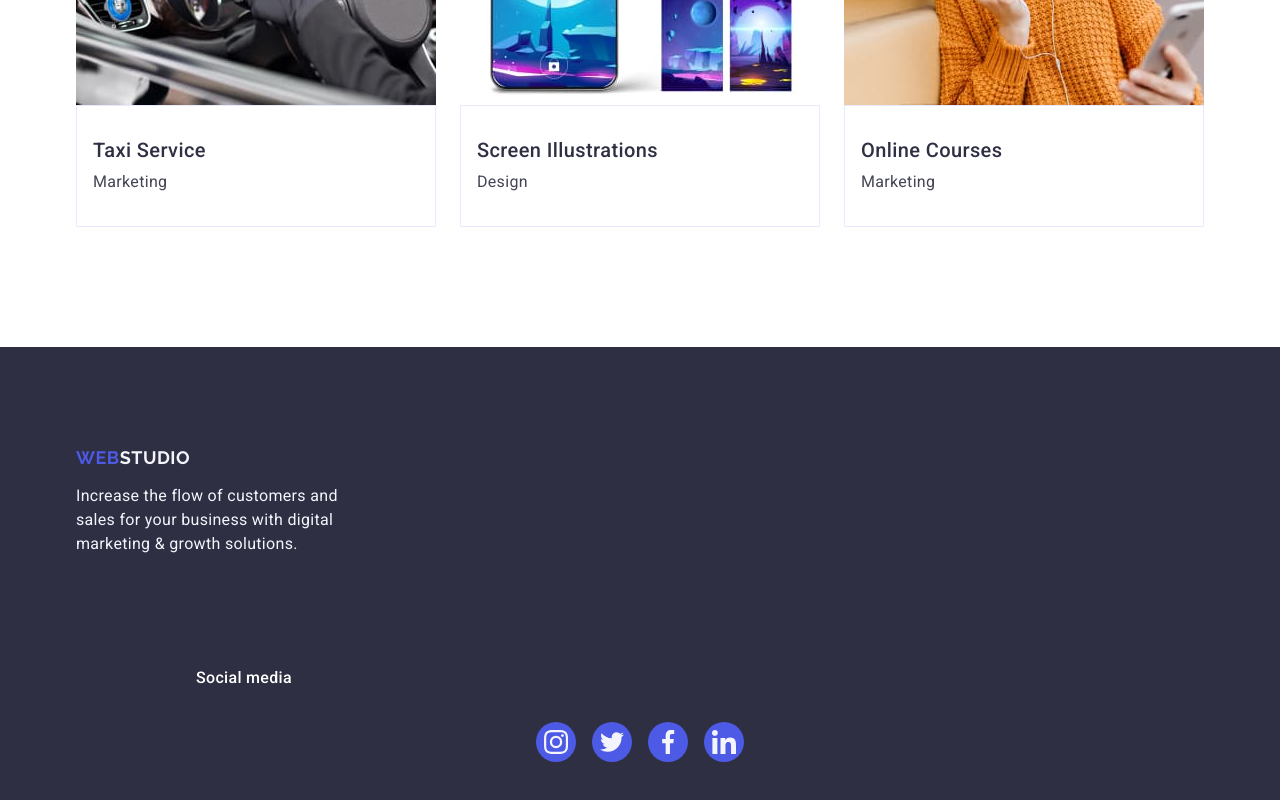
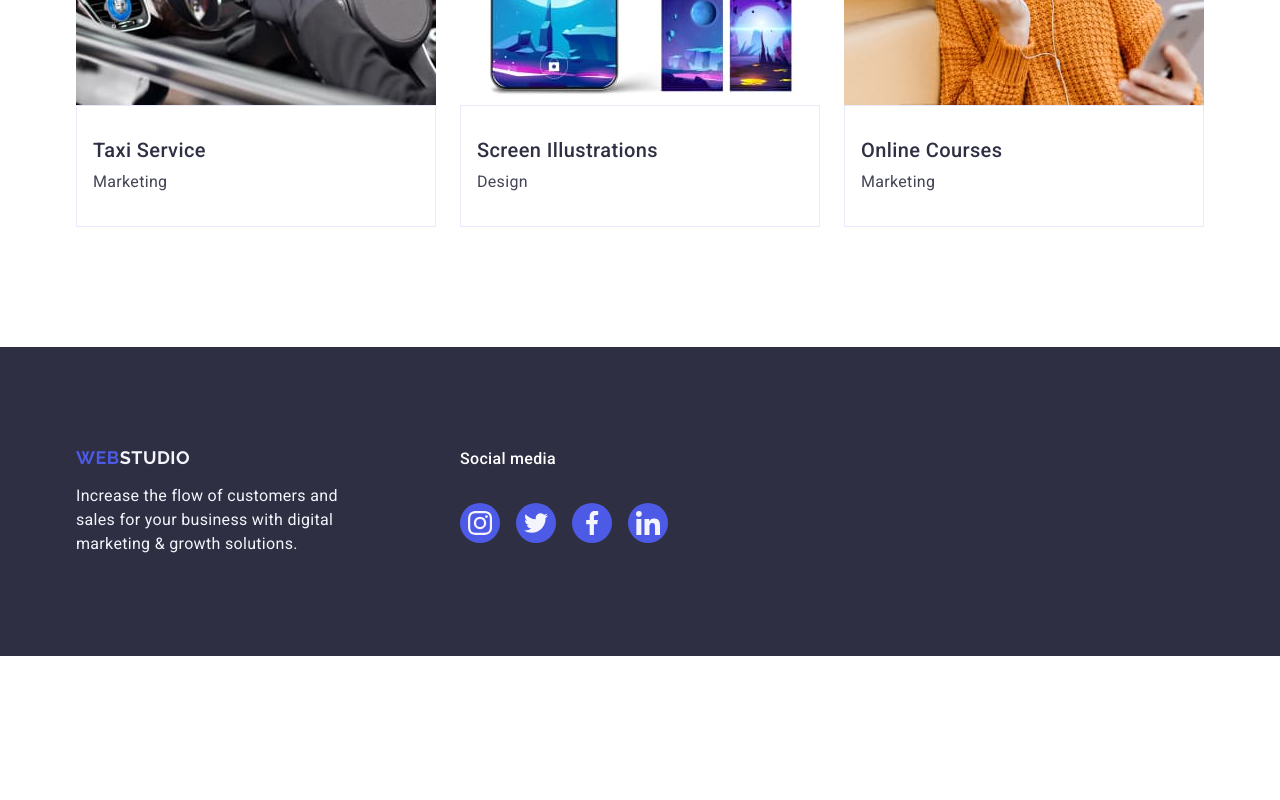
Before and after one commit to Tatyana-Bulgakova/my-first-project-4, a plain HTML site: page index.html in a window 1280 px wide. Shown: the part 2830-3630 px from the top of the page. After the commit the page ends 3486 px from the top, so only its background shows below. Drawn offline with nearby package versions, Linux system fonts and the light colour scheme.

Commit message:
add index file

```diff
--- a/css/styles.css
+++ b/css/styles.css
@@ -444,19 +444,15 @@ img {
   padding-top: 100px;
   padding-bottom: 100px;
 }
+.footer-box {
+  display: flex;
+}
 
 .footer-text-color {
   color: #f4f4fd;
   max-width: 264px;
 }
 .container-text {
-  margin-right: 120px;
-}
-
-.footer-social-media {
-  margin-top: 110px;
-  margin-bottom: 122px;
-  margin-left: 120px;
   margin-right: 120px;
 }
 
--- a/index.html
+++ b/index.html
@@ -394,7 +394,7 @@
     </main>
     <!------FOOTER------>
     <footer class="color-footer">
-      <div class="container">
+      <div class="container footer-box">
         <div class="container-text">
           <a class="footer-color-web" href="./index.html"
             >Web<span class="portfolio-studio">Studio</span>
```
